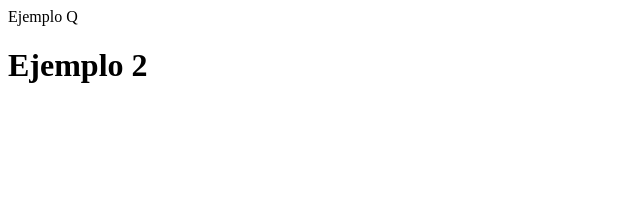
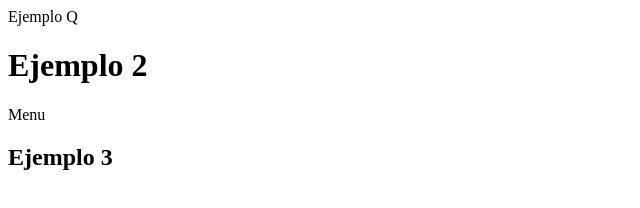
Before and after one commit to CarlosF27/EjemploQ, a plain HTML site: page index.html in a window 1280 px wide. Shown: the whole page, without its empty margins (0-640 px from the left). Drawn offline with Linux system fonts and the light colour scheme.

Commit message:
Menu index.html

```diff
--- a/index.html
+++ b/index.html
@@ -4,5 +4,8 @@
   </head>
   <body>
     <h1>Ejemplo 2</h1>
+    <div>Menu
+    <h2>Ejemplo 3</h2>
+    </div>
   </body>
 </html>
```
